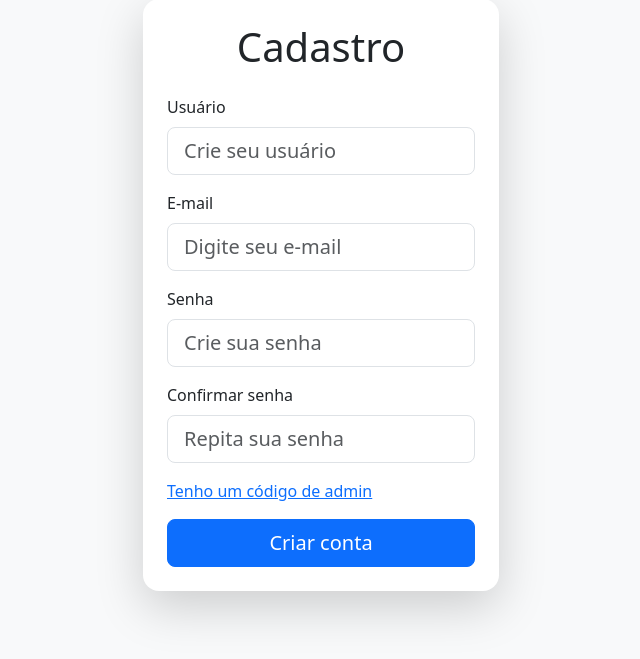
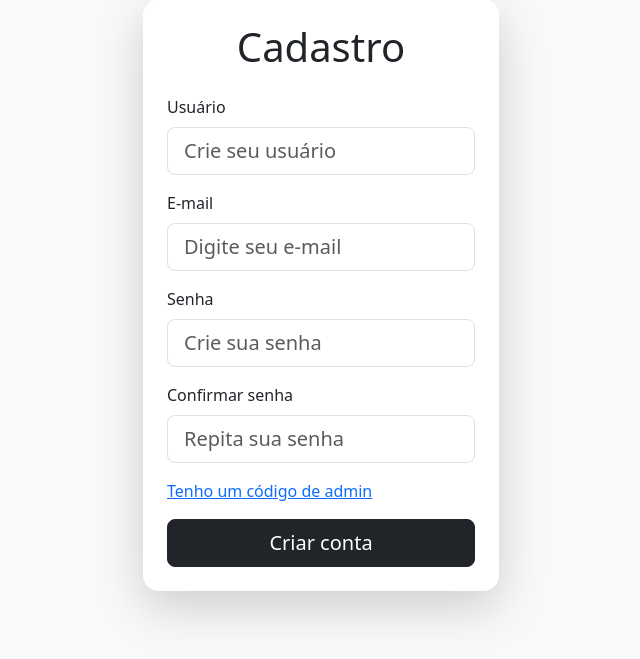
Before and after one commit to danielmuitolegal/ExpressoReal, a PHP site: page /cadastro.php in a window 1280 px wide. Shown: the part 105-764 px from the top of the page, without its empty margins (319-959 px from the left). Run offline with PHP 8.4, Linux system fonts and the light colour scheme; some libraries are stand-ins or nearby versions.

Commit message:
butao cinza

```diff
--- a/paginas/cadastro/cadastro.php
+++ b/paginas/cadastro/cadastro.php
@@ -134,7 +134,7 @@ if ($_SERVER["REQUEST_METHOD"] == "POST") {
                             </div>
 
                             <div class="d-grid">
-                                <button type="submit" class="btn btn-primary btn-lg rounded-3">
+                                <button type="submit" class="btn btn-dark btn-lg rounded-3">
                                     Criar conta
                                 </button>
                             </div>
--- a/paginas/login/login.php
+++ b/paginas/login/login.php
@@ -101,7 +101,7 @@ if ($_SERVER["REQUEST_METHOD"] == "POST") {
                             </div>
                             <br>
                             <div class="d-grid">
-                                <button type="submit" class="btn btn-primary btn-lg rounded-3">
+                                <button type="submit" class="btn btn-dark btn-lg rounded-3">
                                     Entrar
                                 </button>
                             </div>
```
